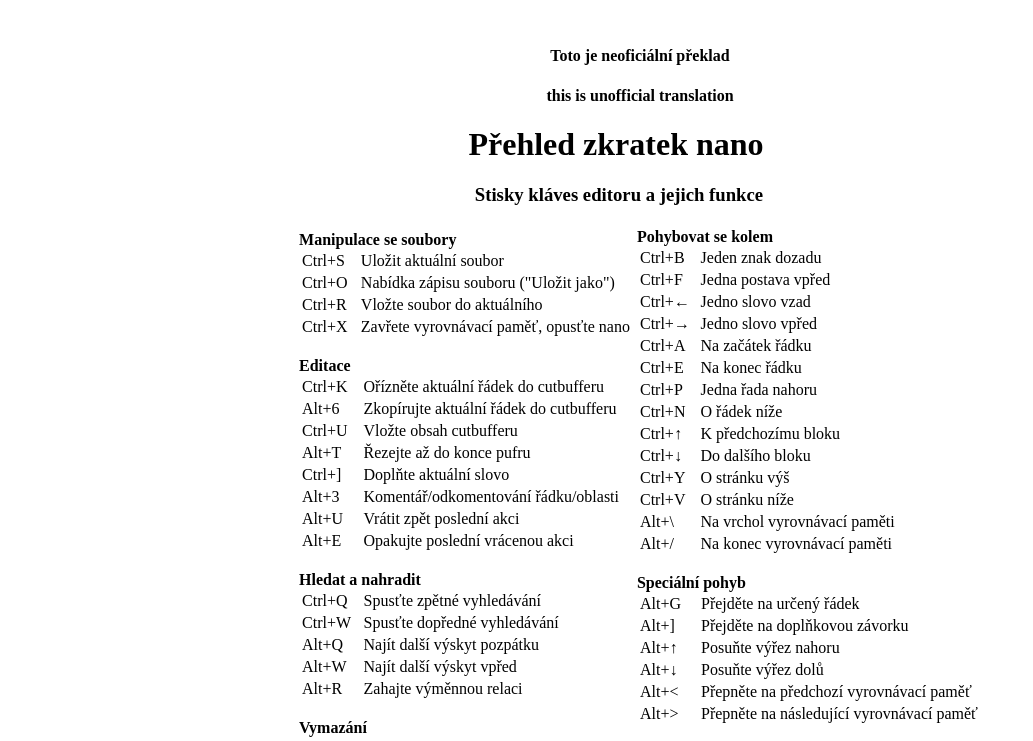
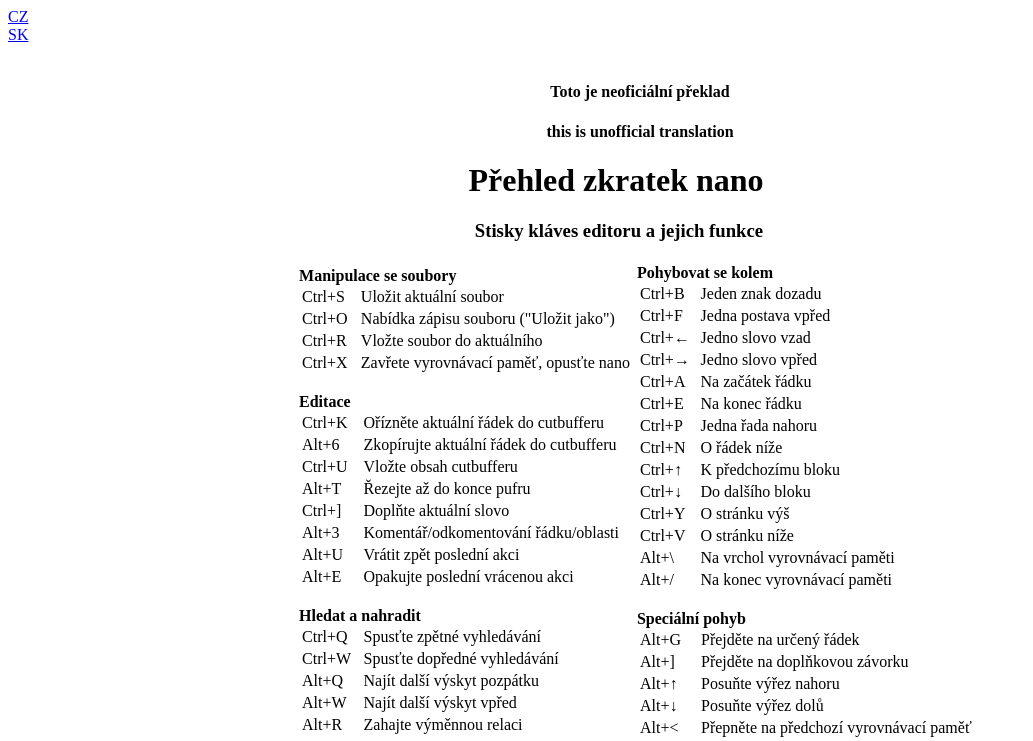
Before and after one commit to stuffbymax/nano-cheat-sheet, a plain HTML site: page index.html in a window 1280 px wide. Shown: the top 741 px of the page, without its empty margins (0-1033 px from the left). Drawn offline with Linux system fonts and the light colour scheme.

Commit message:
Update index.html

```diff
--- a/index.html
+++ b/index.html
@@ -1,6 +1,6 @@
 <!DOCTYPE html PUBLIC "-//W3C//DTD HTML 4.01 Transitional//EN" "http://www.w3.org/TR/html4/loose.dtd">
 <!-- saved from url=(0055)https://www.nano-editor.org/dist/latest/cheatsheet.html -->
-<html lang="cz"><head><meta http-equiv="Content-Type" content="text/html; charset=UTF-8">
+<html lang="sk"><head><meta http-equiv="Content-Type" content="text/html; charset=UTF-8">
 <title>Tahák pro GNU nano</title>
 
 <meta name="description" content="A concise overview of the command shortcuts for nano, the editor, grouped by category.">
@@ -9,6 +9,20 @@
 </head>
 
 <body>
+<style>
+ul {
+  list-style-type: none;
+  margin: 0;
+  padding: 0;
+}
+
+
+
+</style>
+<ul>
+    <li><a href="index.html">CZ</a>
+    <li><a href="sk.html">SK</a>
+  </ul>
 
 <br>
   <h4 align="center"> Toto je neoficiální překlad </h4>
```
